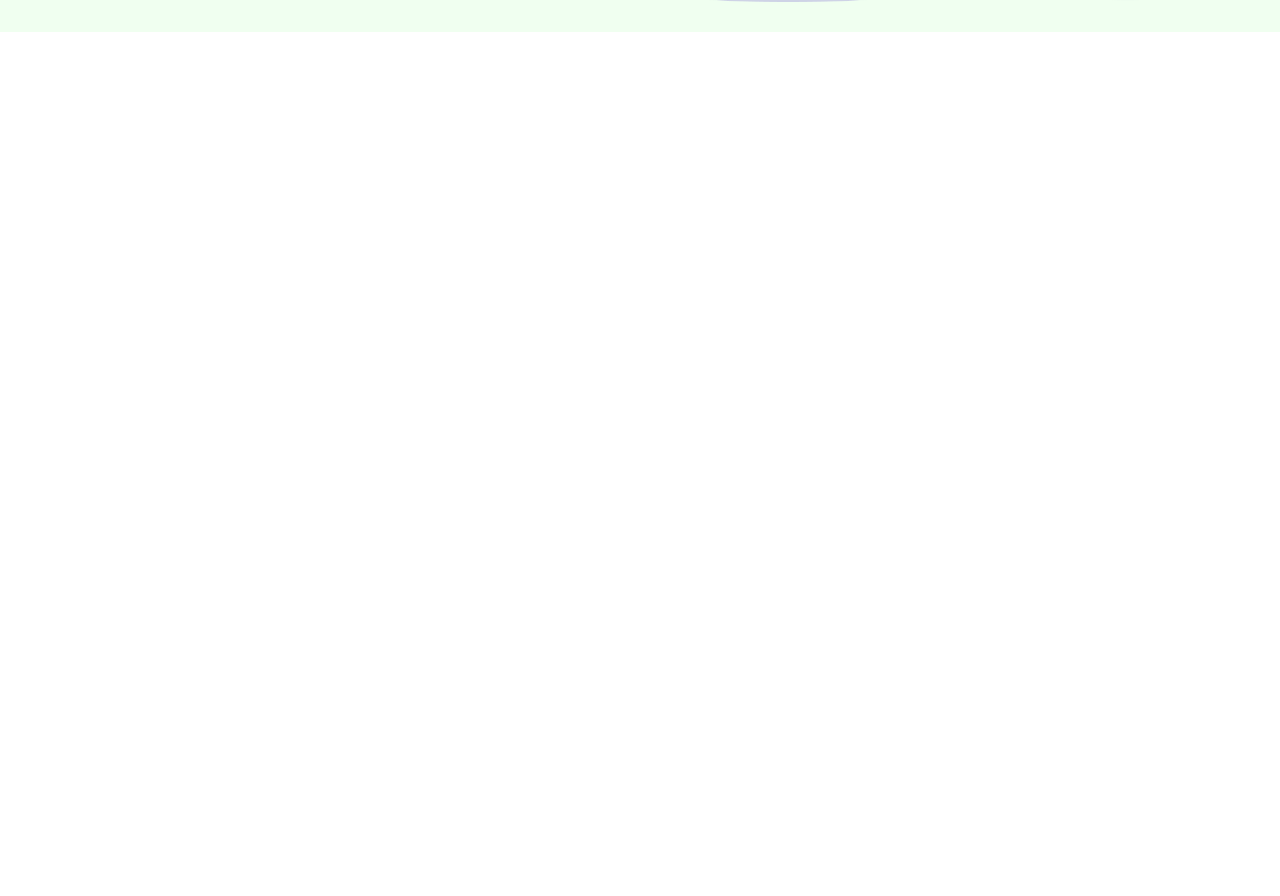
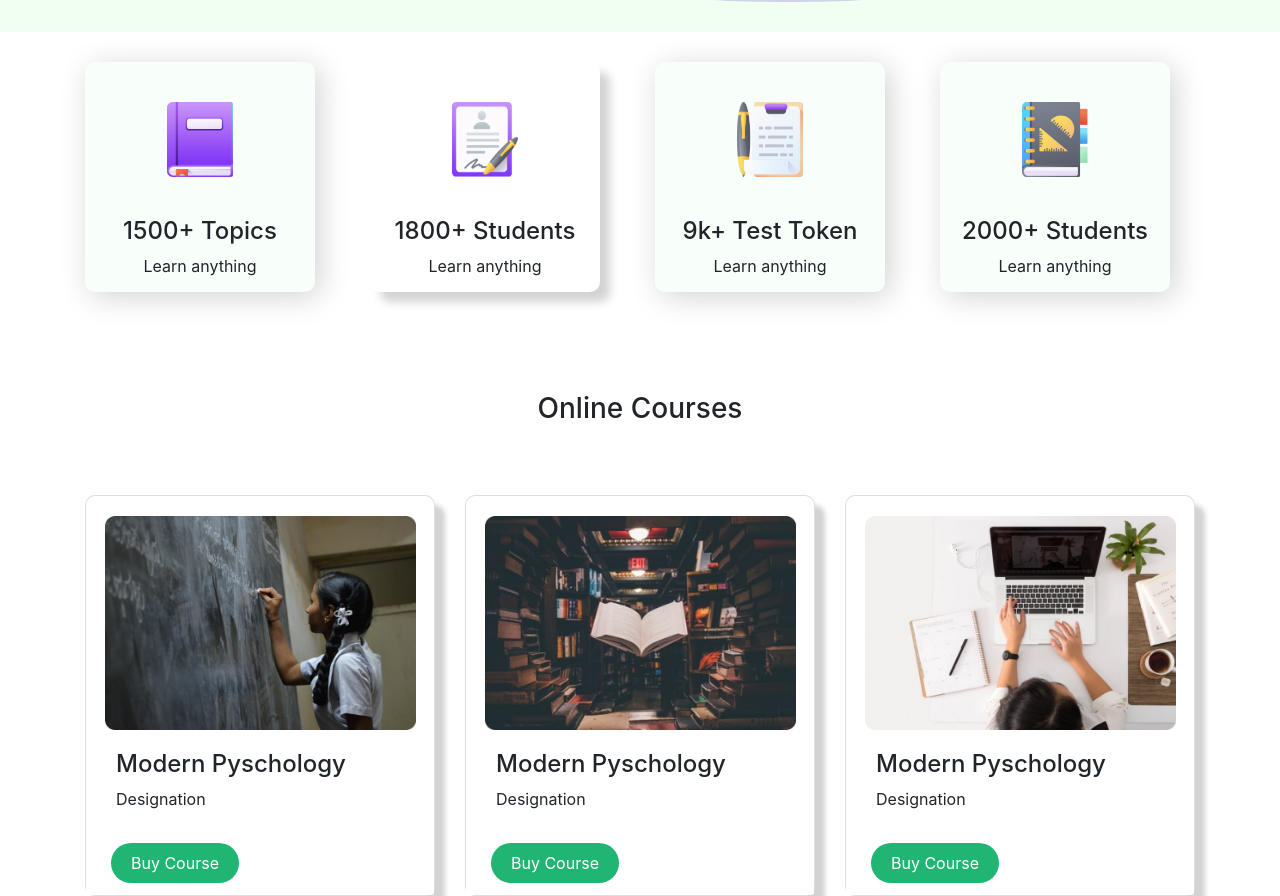
Before and after one commit to IftekharPriyo/E-School, a plain HTML site: page index.html in a window 1280 px wide. Shown: the part 403-1299 px from the top of the page. Before the commit the page ends 800 px from the top, so only its background shows below. Drawn offline with nearby package versions, Linux system fonts and the light colour scheme.

Commit message:
half-done

```diff
--- a/index.html
+++ b/index.html
@@ -35,7 +35,7 @@
                   <a class="nav-link" href="#">Blog</a>
                 </li>
                 <li class="nav-item">
-                    <div class="btn-nav"><a class="btn btn-primary btn-small navbar-btn" href="/register">Sign in</a>
+                    <div class="btn-nav"><a class="btn btn-primary btn-small navbar-btn" href="">Sign in</a>
                 </li>
               </ul>
             </div>
@@ -43,7 +43,7 @@
     </div>
 
     <div class="container">
-        <div class="row align-items-center">
+        <div class="row align-items-center header-info">
             <div class="col-md-6">
                 <h5>Are you ready to learn?</h5>
                 <h1>Learn With fun <br>on any schedule</h1>
@@ -54,7 +54,138 @@
             </div>
 
         </div>
+      </div>
+
+
+
+    </header>
+
+
+
+
+<!-- info  -->
+
+
+    <div class="container">
+
+      <div class="row">
+        <div class="col-md-3 col-sm-6 info">
+          <div class="box">
+            <div>
+              <img class="img-info" src="resources/ICON/book.png" alt="">
+            </div>
+
+            <div class="text-center">
+              <h4>1500+ Topics</h4>
+              <p>Learn anything</p>
+            </div>
+
+          </div>
+
+        </div>
+        <div class="col-md-3 col-sm-6 ">
+          <div class="box1">
+            <div>
+              <img class="img-info" src="resources/ICON/Student.png" alt="">
+            </div>
+
+            <div class="text-center">
+              <h4>1800+ Students</h4>
+              <p>Learn anything</p>
+            </div>
+
+          </div>
+
+
+        </div>
+        <div class="col-md-3 col-sm-6 ">
+          <div class="box">
+            <div>
+              <img class="img-info" src="resources/ICON/Test.png" alt="">
+            </div>
+
+            <div class="text-center">
+              <h4>9k+ Test Token</h4>
+              <p>Learn anything</p>
+            </div>
+
+          </div>
+
+
+        </div>
+        <div class="col-md-3 col-sm-6 ">
+          <div class="box">
+            <div>
+              <img class="img-info" src="resources/ICON/Students.png" alt="">
+            </div>
+
+            <div class="text-center">
+              <h4>2000+ Students</h4>
+              <p>Learn anything</p>
+            </div>
+
+          </div>
+
+
+        </div>
+
+      </div>
+
     </div>
+
+
+    <!-- courses  -->
+
+
+    <div class="container courses">
+
+      <h3>Online Courses</h3>
+      <div class="row">
+        <div class="col-md-4">
+          <div class="card">
+            <img class="card-img-top" src="resources/Photos/Morder pyschology.png" alt="Card image cap">
+            <div class="card-body">
+              <h4>Modern Pyschology</h4>
+              <p class="card-text">Designation</p>
+            </div>
+            <div class="card-footer">
+              <div><a class="btn" href="">Buy Course</a></div>
+            </div>
+
+        </div>
+
+      </div>
+      <div class="col-md-4">
+        <div class="card">
+          <img class="card-img-top" src="resources/Photos/Morder psyc.png" alt="Card image cap">
+          <div class="card-body">
+            <h4>Modern Pyschology</h4>
+            <p class="card-text">Designation</p>
+          </div>
+          <div class="card-footer">
+            <div><a class="btn" href="">Buy Course</a></div>
+          </div>
+
+      </div>
+
+     </div>
+     <div class="col-md-4">
+      <div class="card">
+        <img class="card-img-top" src="resources/Photos/Morder pychons.png" alt="Card image cap">
+        <div class="card-body">
+          <h4>Modern Pyschology</h4>
+          <p class="card-text">Designation</p>
+        </div>
+        <div class="card-footer">
+          <div><a class="btn" href="">Buy Course</a></div>
+
+     </div>
+
+     </div>
+     </div>
+
+     </div>
+   </div>
 
 
 
@@ -62,8 +193,6 @@
 
 
 
-
-    </header>
 
 
 
--- a/style.css
+++ b/style.css
@@ -11,18 +11,83 @@
     margin-top: 0;
     margin-left: 5px;
     padding: 8px 20px;
+    color: white;
 }
 
 .header-img{
     padding: 30px;
 }
 
-h5{
+.header-info h5{
     color: #FD511A;
 }
 
-h1{
+.headder-info h1{
     font-size: 40px;
     font-weight: bold  ;
     line-height: 1.4;
 }
+
+
+.box{
+    margin-top: 30px;
+    height: 230px;
+    width: 230px;
+    border: none;
+    background-color: #f8fffb;
+    border-radius: 10px;
+    box-shadow: 5px 5px 30px lightgrey;
+}
+
+.box1{
+    margin-top: 30px;
+    height: 230px;
+    width: 230px;
+    border: none;
+    background-color:white;
+    border-radius: 10px;
+    box-shadow: 10px 10px 10px lightgrey;
+}
+
+
+.img-info{
+    width: 66px;
+    height: 75px;
+    margin: 40px 82px;
+}
+
+/* .courses{
+    margin-top: 30px;
+} */
+
+.courses img{
+    width: 311px;
+    height: 214px;
+    margin-left: 19px;
+    margin-top: 20px;
+}
+
+
+.card-footer{
+    margin-top: none;
+    background-color: white;
+    border-top: none;
+}
+
+.card{
+    border-radius: 10px;
+    box-shadow: 10px 10px 5px lightgrey;
+}
+
+.courses{
+    margin-top: 100px;
+}
+
+.courses h3{
+    text-align: center;
+    margin-bottom: 70px;
+}
+
+.card-body{
+    padding-left: 30px;
+}
```
Also changed, not shown: 1 other file.
